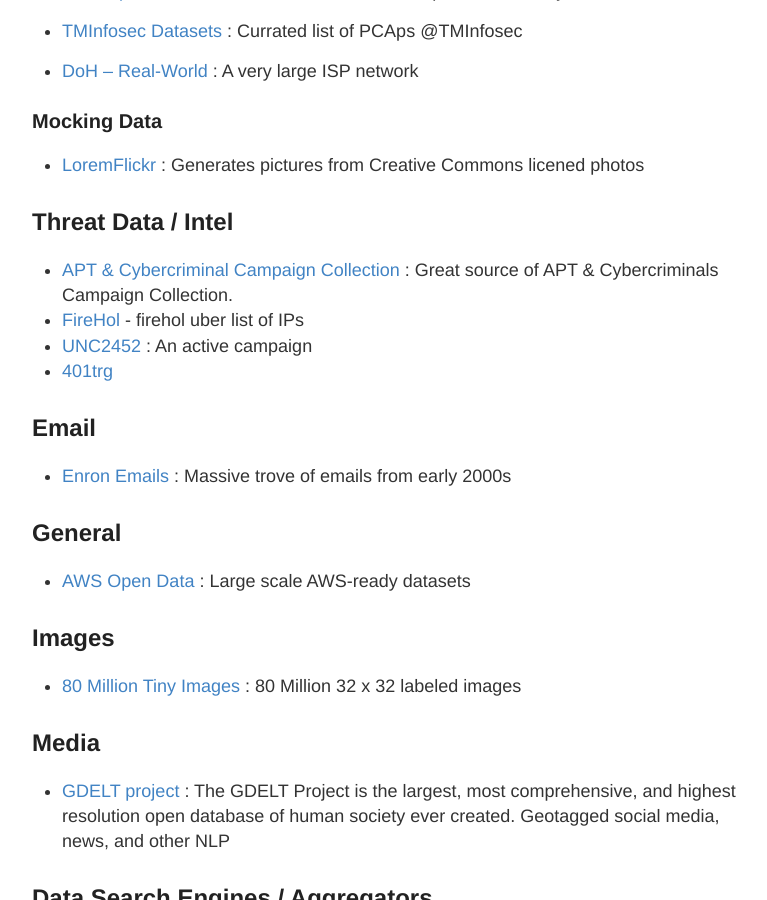
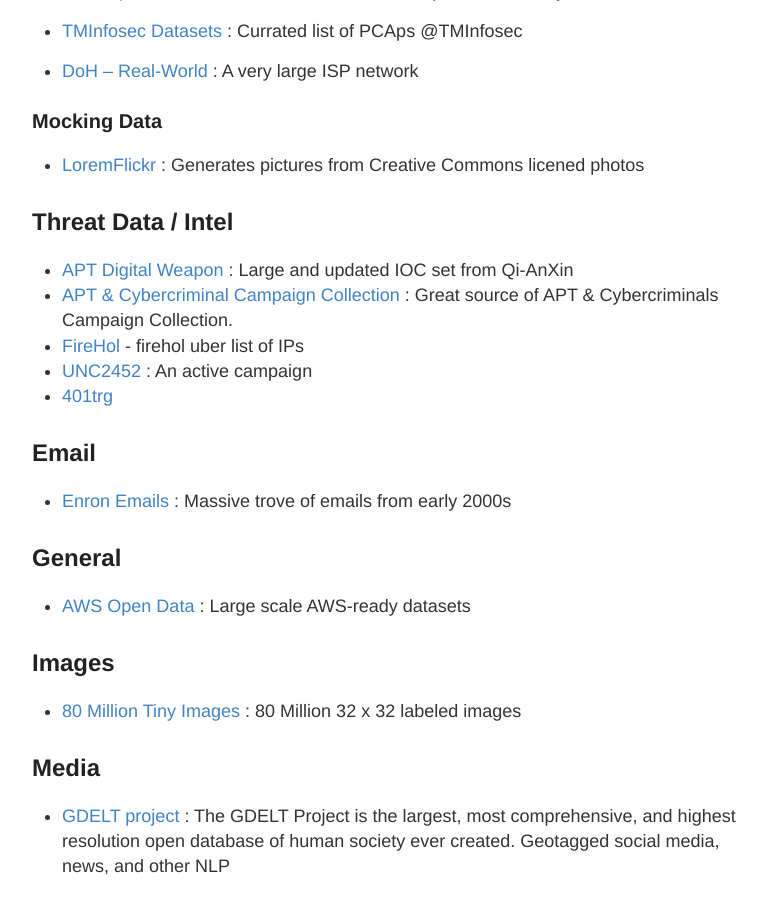
Before and after one commit to stevehenderson/stevehenderson.github.io, a Jekyll site: the page built from data.md, in a window 1280 px wide and 900 px high, scrolled down 1751 px. Shown: the whole window, without its empty margins (248-1015 px from the left). Built offline with Jekyll 4.4.1, drawn with Linux system fonts in a browser that asks for light colours.

Commit message:
Update data.md

```diff
--- a/data.md
+++ b/data.md
@@ -74,10 +74,12 @@
 
 ## Threat Data / Intel
 
+   * [APT Digital Weapon](https://github.com/RedDrip7/APT_Digital_Weapon) : Large and updated IOC set from Qi-AnXin
    * [APT & Cybercriminal Campaign Collection](https://github.com/CyberMonitor/APT_CyberCriminal_Campagin_Collections) : Great source of APT & Cybercriminals Campaign Collection.
    * [FireHol](http://iplists.firehol.org/) - firehol uber list of IPs
    * [UNC2452](https://github.com/center-for-threat-informed-defense/public-resources/tree/master/solorigate) : An active campaign
    * [401trg](https://github.com/401trg/detections)
+
 
 ## Email
 
```
